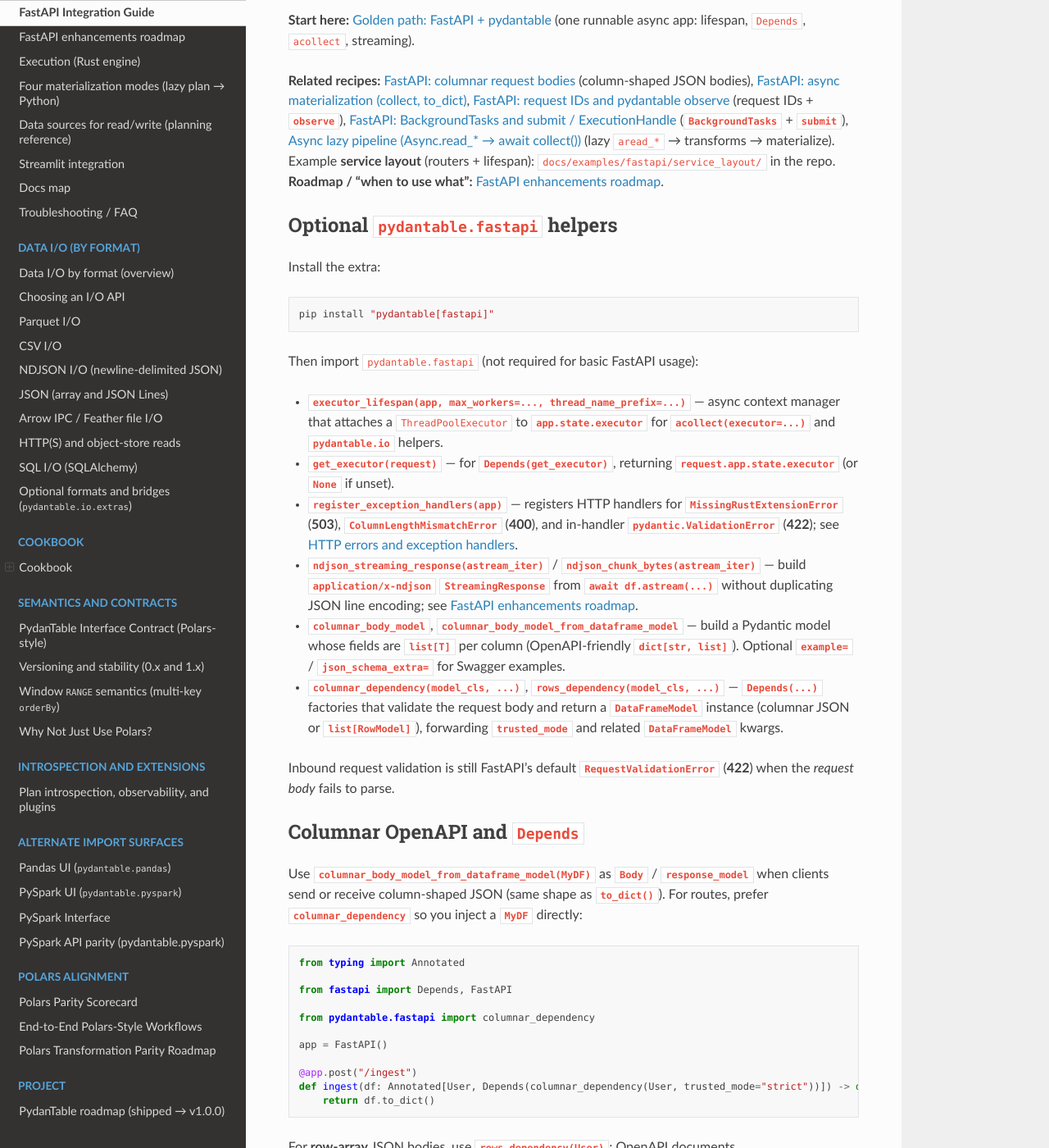
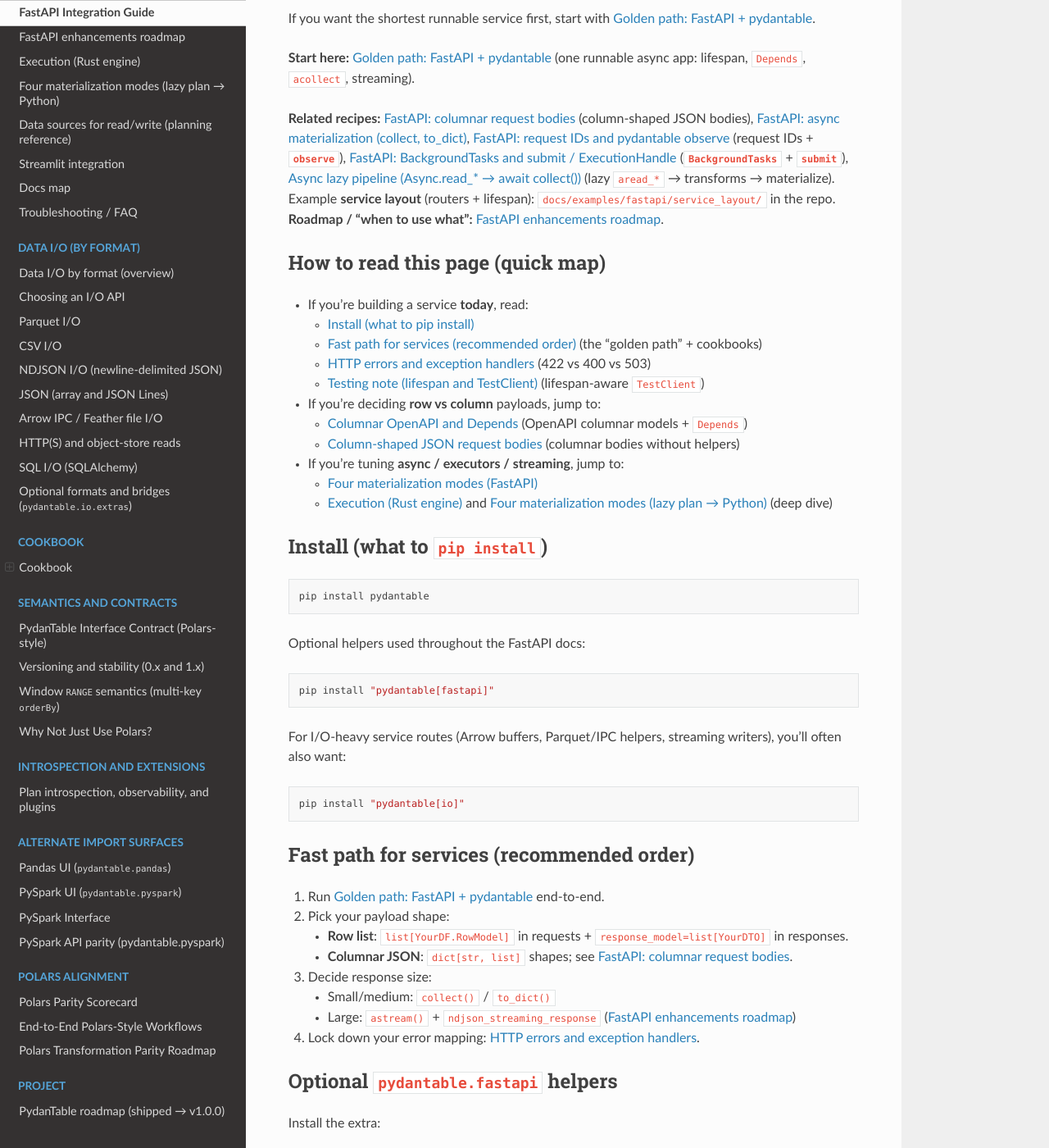
Before and after one commit to eddiethedean/pydantable, a Sphinx documentation site: the page built from docs/FASTAPI.md, in a window 1280 px wide and 1400 px high, scrolled down 221 px. Shown: the whole window at 82% size. Built offline with Sphinx 7.4.7 and the Read the Docs theme 3.1.0, drawn with Linux system fonts in a browser that asks for light colours; the version number is read from the project's files by our own code; some of the changed text lies outside the part shown.

Commit message:
docs: reorganize FastAPI guide navigation

````diff
--- a/docs/FASTAPI.md
+++ b/docs/FASTAPI.md
@@ -1,12 +1,58 @@
 # FastAPI Integration Guide
 
-This guide shows FastAPI-oriented patterns using `DataFrameModel` as the
-primary API: validated request bodies, typed transforms, and **`collect()`** to
-materialize **row lists** for JSON responses.
+This guide is the **navigation + reference** for using pydantable inside FastAPI:
+validated request bodies, typed transforms, async materialization, and streaming.
+
+If you want the shortest runnable service first, start with {doc}`GOLDEN_PATH_FASTAPI`.
 
 **Start here:** {doc}`GOLDEN_PATH_FASTAPI` (one runnable async app: lifespan, `Depends`, `acollect`, streaming).
 
 **Related recipes:** {doc}`/cookbook/fastapi_columnar_bodies` (column-shaped JSON bodies), {doc}`/cookbook/fastapi_async_materialization`, {doc}`/cookbook/fastapi_observability` (request IDs + **`observe`**), {doc}`/cookbook/fastapi_background_tasks` (**`BackgroundTasks`** + **`submit`**), {doc}`/cookbook/async_lazy_pipeline` (lazy `aread_*` → transforms → materialize). Example **service layout** (routers + lifespan): `docs/examples/fastapi/service_layout/` in the repo. **Roadmap / “when to use what”:** {doc}`/FASTAPI_ENHANCEMENTS`.
+
+## How to read this page (quick map)
+
+- If you’re building a service **today**, read:
+  - {ref}`fastapi-install`
+  - {ref}`fastapi-fast-path` (the “golden path” + cookbooks)
+  - {ref}`fastapi-errors` (422 vs 400 vs 503)
+  - {ref}`fastapi-testing` (lifespan-aware `TestClient`)
+- If you’re deciding **row vs column** payloads, jump to:
+  - {ref}`columnar-openapi-fastapi` (OpenAPI columnar models + `Depends`)
+  - {ref}`column-shaped-json-request-bodies` (columnar bodies without helpers)
+- If you’re tuning **async / executors / streaming**, jump to:
+  - {ref}`four-materialization-modes-fastapi`
+  - {doc}`EXECUTION` and {doc}`MATERIALIZATION` (deep dive)
+
+(fastapi-install)=
+## Install (what to `pip install`)
+
+```bash
+pip install pydantable
+```
+
+Optional helpers used throughout the FastAPI docs:
+
+```bash
+pip install "pydantable[fastapi]"
+```
+
+For I/O-heavy service routes (Arrow buffers, Parquet/IPC helpers, streaming writers), you’ll often also want:
+
+```bash
+pip install "pydantable[io]"
+```
+
+(fastapi-fast-path)=
+## Fast path for services (recommended order)
+
+1. Run {doc}`GOLDEN_PATH_FASTAPI` end-to-end.
+2. Pick your payload shape:
+   - **Row list**: `list[YourDF.RowModel]` in requests + `response_model=list[YourDTO]` in responses.
+   - **Columnar JSON**: `dict[str, list]` shapes; see {doc}`/cookbook/fastapi_columnar_bodies`.
+3. Decide response size:
+   - Small/medium: `collect()` / `to_dict()`
+   - Large: `astream()` + `ndjson_streaming_response` ({doc}`FASTAPI_ENHANCEMENTS`)
+4. Lock down your error mapping: {ref}`fastapi-errors`.
 
 ## Optional `pydantable.fastapi` helpers
 
@@ -55,6 +101,11 @@
 **NDJSON** streaming responses do not get a per-chunk OpenAPI schema (same as any streaming body); columnar **`response_model`** applies to single JSON **`to_dict()`** responses only.
 
 **Testing:** **`pydantable.testing.fastapi`** provides **`fastapi_app_with_executor()`** and **`fastapi_test_client(app)`** (context manager) so **`executor_lifespan`** runs under **`TestClient`** and **`get_executor`** works. Use **`TestClient(..., raise_server_exceptions=False)`** when asserting **500** responses from dependencies. See **`tests/test_pydantable_fastapi_columnar.py`**.
+
+(fastapi-testing)=
+### Testing note (lifespan and `TestClient`)
+
+FastAPI’s `TestClient` is synchronous; if your app uses a lifespan function (including `executor_lifespan`), prefer `pydantable.testing.fastapi.fastapi_test_client(app)` so the lifespan runs and `Depends(get_executor)` works. See {doc}`FASTAPI_ENHANCEMENTS` (Phase 7).
 
 (fastapi-errors)=
 ## HTTP errors and exception handlers
````
